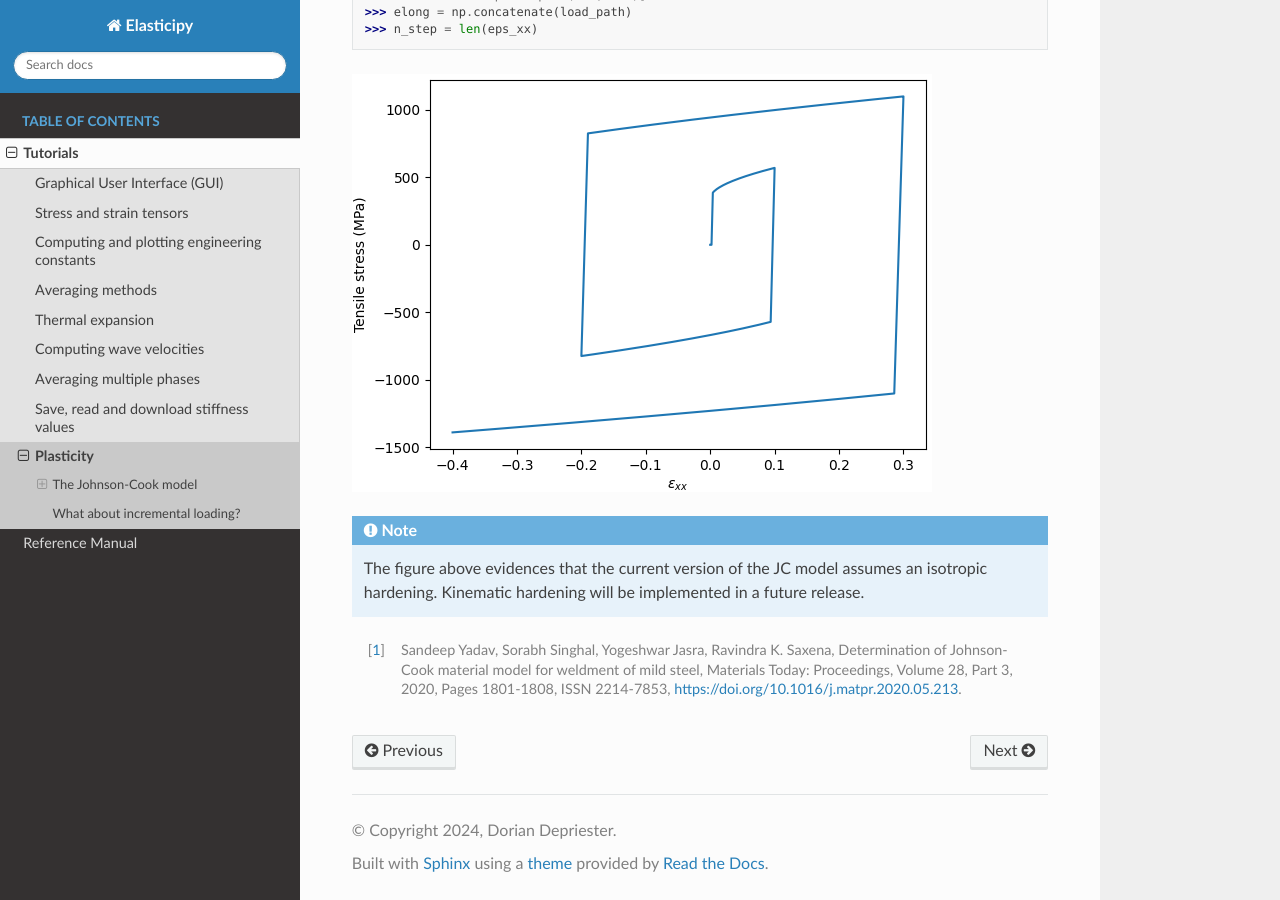
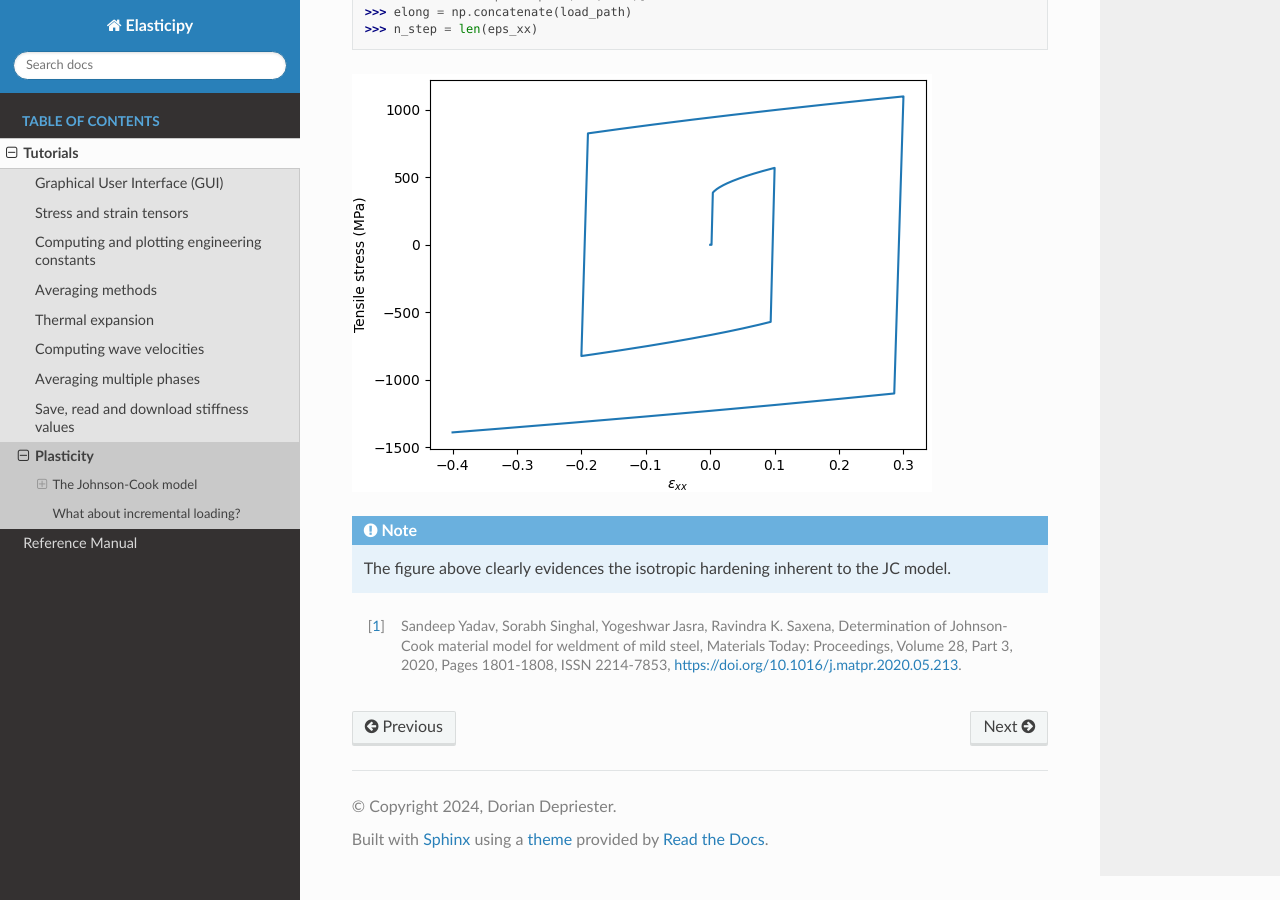
Before and after one commit to DorianDepriester/Elasticipy, a Sphinx documentation site: the page built from docs/source/Tutorials/Plasticity.rst, in a window 1280 px wide and 900 px high, scrolled down 4138 px. Built offline with Sphinx 7.4.7 and the Read the Docs theme 3.1.0, drawn with Linux system fonts in a browser that asks for light colours.

Commit message:
Remove mention of kinematic hardening in future release

```diff
--- a/docs/source/Tutorials/Plasticity.rst
+++ b/docs/source/Tutorials/Plasticity.rst
@@ -138,8 +138,7 @@ or cyclic:
 
 .. note::
 
-    The figure above evidences that the current version of the JC model assumes an isotropic hardening. Kinematic
-    hardening will be implemented in a future release.
+    The figure above clearly evidences the isotropic hardening inherent to the JC model.
 
 
 
```
